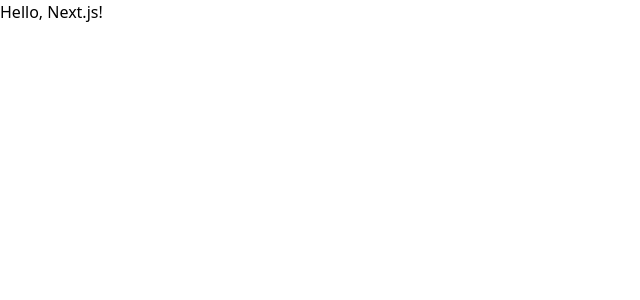
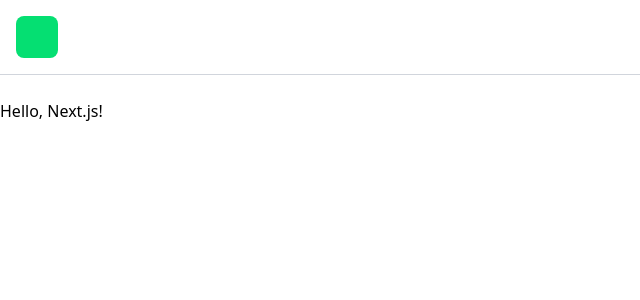
Before and after one commit to faelcjeronymo/financial-organizer, a Next.js app: page / in a window 1280 px wide. Shown: the top 300 px of the page, without its empty margins (0-640 px from the left). Built offline with nearby package versions, Linux system fonts and the light colour scheme.

Commit message:
created base layout

```diff
--- /dev/null
+++ b/src/app/_components/Content/index.tsx
@@ -0,0 +1,13 @@
+interface ContentProps {
+    children: React.ReactNode;
+}
+
+const Content = ({ children }: ContentProps) => {
+    return (
+        <main className="py-6">
+            {children}
+        </main>
+    );
+}
+
+export default Content;
--- /dev/null
+++ b/src/app/_components/Header/index.tsx
@@ -0,0 +1,9 @@
+const Header = () => {
+    return (
+        <header className="flex items-center justify-between p-4 border-b border-b-gray-300">
+            <div className="bg-green-400" style={{width: 42, height: 42, borderRadius: 8}}></div>
+        </header>
+    );
+}
+
+export default Header;
--- a/src/app/layout.tsx
+++ b/src/app/layout.tsx
@@ -1,3 +1,5 @@
+import Content from './_components/Content';
+import Header from './_components/Header';
 import './globals.css';
 
 export default function RootLayout({
@@ -7,7 +9,12 @@
 }) {
     return (
         <html lang="en">
-            <body>{children}</body>
+            <body>
+                <Header/>
+                <Content>
+                    {children}
+                </Content>
+            </body>
         </html>
     )
 }
```
